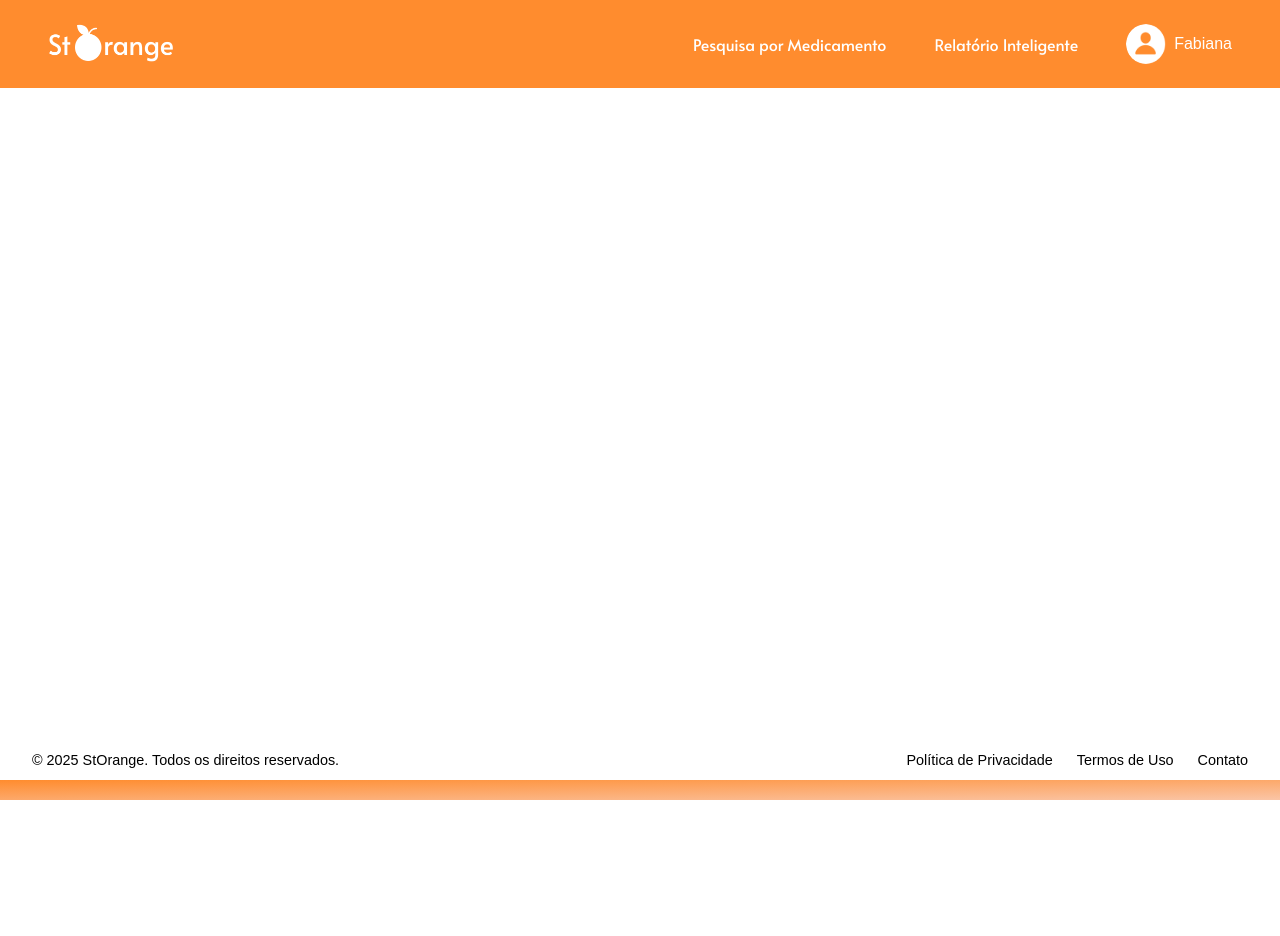
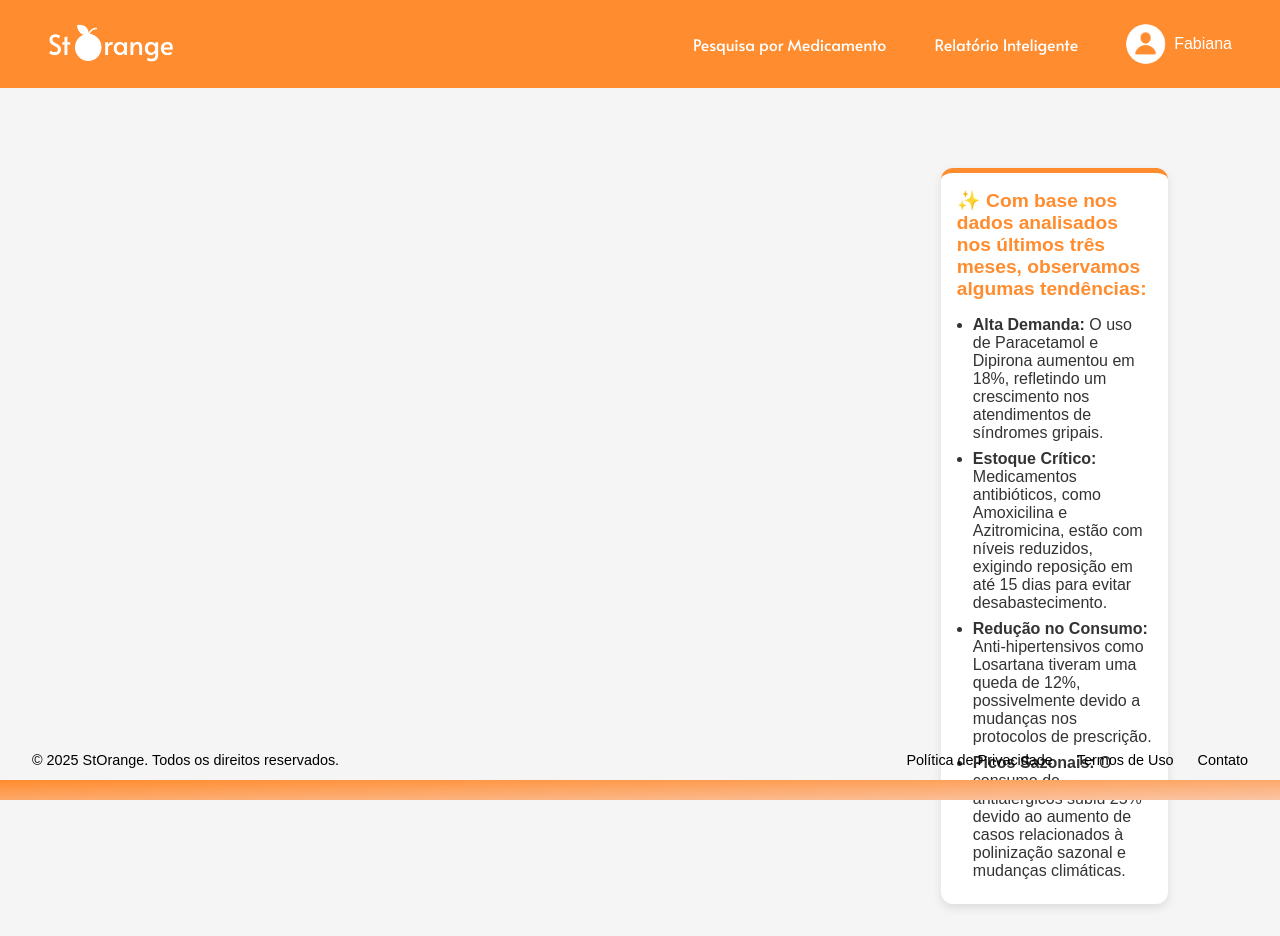
Before and after one commit to anasosl/EstocAI, a React (Create React App) app in the folder frontend/: page /relatorio in a window 1280 px wide. Before the commit the page ends 800 px from the top, so only its background shows below. Built offline with nearby package versions, Linux system fonts and the light colour scheme; a web font is replaced by a local one.

Commit message:
add Tela de Relatorio

```diff
--- /dev/null
+++ b/frontend/src/pages/Relatorio/index.tsx
@@ -0,0 +1,84 @@
+import React from "react";
+import styled from "styled-components";
+import { theme } from "../../styles/theme";
+
+const PageContainer = styled.div`
+  display: flex;
+  flex-direction: column;
+  align-items: flex-start; /* Alinha os itens à esquerda */
+  padding: 2rem;
+  background-color: #f5f5f5;
+  gap: 1rem;
+  min-height: 100vh;
+`;
+
+const Title = styled.h2`
+  font-size: 1.8rem;
+  font-weight: bold;
+  color: ${theme.colors.laranjaPrincipal};
+  text-align: center;
+  align-self: center; /* Mantém o título centralizado */
+`;
+
+const ContentContainer = styled.div`
+  display: flex;
+  justify-content: flex-end; /* Move o conteúdo para o lado direito */
+  width: 100%;
+  margin-top: 2rem;
+  padding-right: 5rem; /* Ajuste a posição horizontal */
+`;
+
+const ReportCard = styled.div`
+  background-color: white;
+  padding: 1.0rem;
+  border-radius: 12px;
+  width: 20%; /* Reduzi o tamanho do card */
+  box-shadow: 0px 4px 10px rgba(0, 0, 0, 0.1);
+  border-top: 5px solid ${theme.colors.laranjaPrincipal};
+  display: flex;
+  flex-direction: column;
+  gap: 1rem;
+`;
+
+const ReportHeader = styled.div`
+  font-size: 1.2rem;
+  font-weight: bold;
+  color: ${theme.colors.laranjaPrincipal};
+  display: flex;
+  align-items: center;
+  gap: 0.5rem;
+`;
+
+const BulletPoint = styled.ul`
+  padding-left: 1rem;
+`;
+
+const BulletItem = styled.li`
+  font-size: 1rem;
+  margin-bottom: 0.5rem;
+  color: #333;
+  strong {
+    font-weight: bold;
+  }
+`;
+
+export const Relatorio: React.FC = () => {
+  return (
+    <PageContainer>
+      <Title></Title>
+      <ContentContainer>
+        <ReportCard>
+          <ReportHeader>✨ Com base nos dados analisados nos últimos três meses, observamos algumas tendências:</ReportHeader>
+          <BulletPoint>
+            <BulletItem><strong>Alta Demanda:</strong> O uso de Paracetamol e Dipirona aumentou em 18%, refletindo um crescimento nos atendimentos de síndromes gripais.</BulletItem>
+            <BulletItem><strong>Estoque Crítico:</strong> Medicamentos antibióticos, como Amoxicilina e Azitromicina, estão com níveis reduzidos, exigindo reposição em até 15 dias para evitar desabastecimento.</BulletItem>
+            <BulletItem><strong>Redução no Consumo:</strong> Anti-hipertensivos como Losartana tiveram uma queda de 12%, possivelmente devido a mudanças nos protocolos de prescrição.</BulletItem>
+            <BulletItem><strong>Picos Sazonais:</strong> O consumo de antialérgicos subiu 25% devido ao aumento de casos relacionados à polinização sazonal e mudanças climáticas.</BulletItem>
+          </BulletPoint>
+        </ReportCard>
+      </ContentContainer>
+    </PageContainer>
+  );
+};
+
+export default Relatorio;
--- a/frontend/src/pages/index.ts
+++ b/frontend/src/pages/index.ts
@@ -1,3 +1,4 @@
 import { Home } from './Home';
-
+import { Relatorio } from './Relatorio'
+export { Relatorio }
 export { Home };
--- a/frontend/src/routes/routes.tsx
+++ b/frontend/src/routes/routes.tsx
@@ -1,11 +1,13 @@
 import React from 'react';
 import { Route, BrowserRouter, Routes } from 'react-router-dom';
 import { Home } from '../pages';
+import { Relatorio } from '../pages/Relatorio';
 
 export const PublicRoutes = (): JSX.Element => (
 	<BrowserRouter>
 		<Routes>
 			<Route path='/' element={<Home />} />
+			<Route path='/relatorio' element={<Relatorio />} />
 		</Routes>
 	</BrowserRouter>
 );
```
